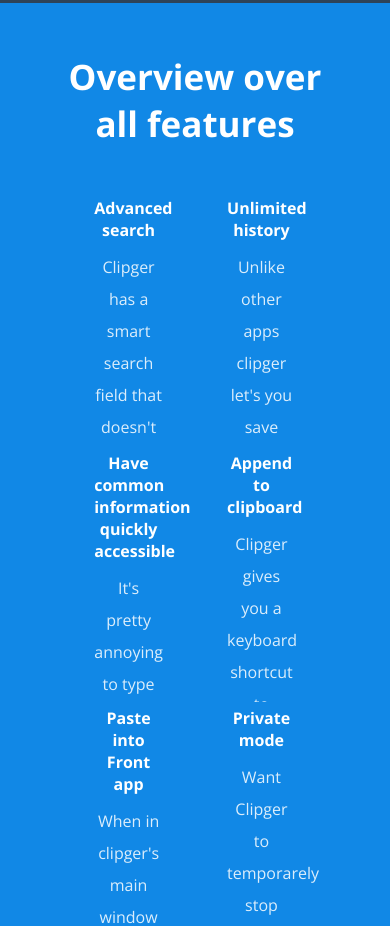
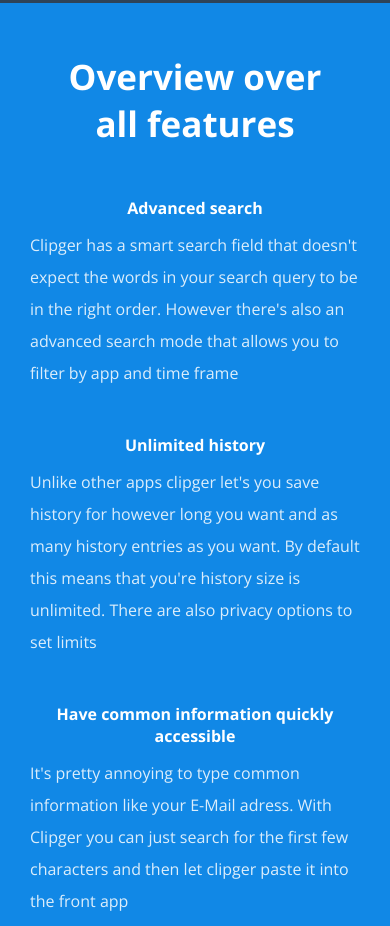
Before and after one commit to florian/clipgerapp, a plain HTML site: page index.html in a window 390 px wide. Shown: the part 4316-5242 px from the top of the page. Drawn offline with nearby package versions, Linux system fonts and the light colour scheme; a script that the page names is missing.

Commit message:
Make features responsive

```diff
--- a/responsive.styl
+++ b/responsive.styl
@@ -6,6 +6,11 @@
 
 		.description
 			padding-top: 0
+
+	.features
+		li
+			width: 49%
+			height: 220px
 
 @media (max-width: 950px)
 	.overview
@@ -27,6 +32,21 @@
 
 					h3
 						text-align: center
+
+@media (max-width: 865px)
+	.features
+		li
+			height: 270px
+
+@media (max-width: 700px)
+	.features
+		li
+			width: 100%
+			height: auto
+			padding-bottom: 40px
+
+			p
+				text-align: left
 
 @media (max-width : 550px)
 	header
```
Also changed, not shown: styles.css.
